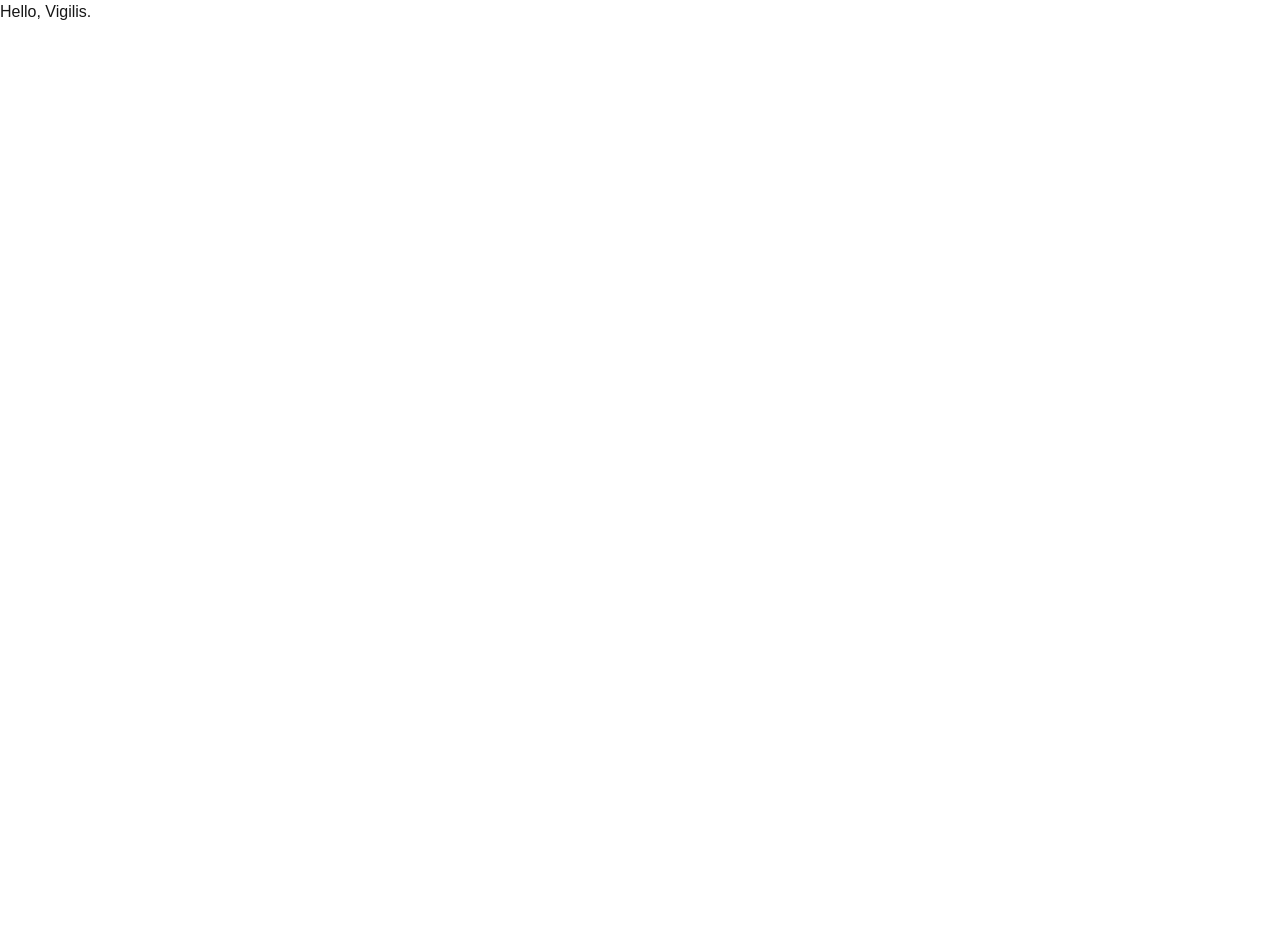
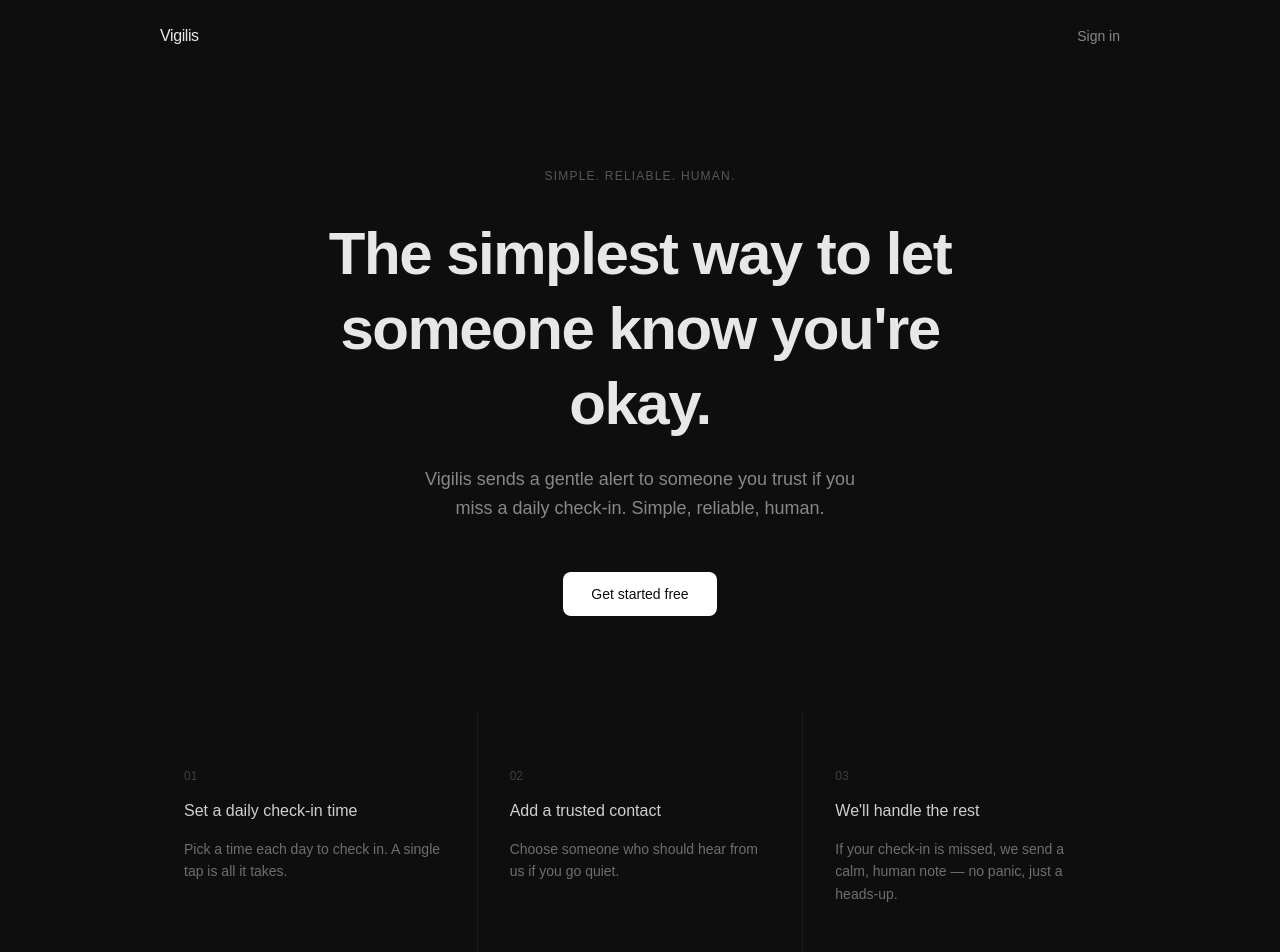
Before and after one commit to xThursday6/Vigilis, a Next.js app: page / in a window 1280 px wide. Shown: the top 952 px of the page. Before the commit the page ends 800 px from the top, so only its background shows below. Built offline with nearby package versions, Linux system fonts and the light colour scheme.

Commit message:
add landing page

```diff
--- a/app/layout.tsx
+++ b/app/layout.tsx
@@ -13,8 +13,9 @@
 });
 
 export const metadata: Metadata = {
-  title: "Create Next App",
-  description: "Generated by create next app",
+  title: "Vigilis — The simplest way to let someone know you're okay",
+  description:
+    "Vigilis sends a gentle alert to someone you trust if you miss a daily check-in. Simple, reliable, human.",
 };
 
 export default function RootLayout({
--- a/app/page.tsx
+++ b/app/page.tsx
@@ -1,7 +1,81 @@
+import Link from 'next/link'
+
 export default function Home() {
   return (
-    <main>
-      <h1>Hello, Vigilis.</h1>
+    <main className="min-h-screen bg-[#0e0e0e] flex flex-col">
+      {/* Nav */}
+      <nav className="flex items-center justify-between px-8 py-6 max-w-5xl mx-auto w-full">
+        <span className="text-white/90 font-medium tracking-tight">Vigilis</span>
+        <Link
+          href="/login"
+          className="text-sm text-white/50 hover:text-white/80 transition-colors"
+        >
+          Sign in
+        </Link>
+      </nav>
+
+      {/* Hero */}
+      <section className="flex-1 flex flex-col items-center justify-center px-6 text-center py-24">
+        <p className="text-xs font-medium tracking-widest uppercase text-white/30 mb-8">
+          Simple. Reliable. Human.
+        </p>
+        <h1 className="text-4xl sm:text-5xl md:text-6xl font-semibold text-white/90 leading-tight max-w-2xl mb-6 tracking-tight">
+          The simplest way to let someone know you're okay.
+        </h1>
+        <p className="text-lg text-white/50 max-w-md mb-12 leading-relaxed">
+          Vigilis sends a gentle alert to someone you trust if you miss a daily
+          check-in. Simple, reliable, human.
+        </p>
+        <Link
+          href="/signup"
+          className="inline-block bg-white text-[#0e0e0e] text-sm font-medium px-7 py-3 rounded-lg hover:bg-white/90 transition-colors"
+        >
+          Get started free
+        </Link>
+      </section>
+
+      {/* Features */}
+      <section className="max-w-5xl mx-auto w-full px-6 pb-32">
+        <div className="grid sm:grid-cols-3 gap-px bg-white/5 rounded-xl overflow-hidden">
+          {[
+            {
+              step: '01',
+              title: 'Set a daily check-in time',
+              body: 'Pick a time each day to check in. A single tap is all it takes.',
+            },
+            {
+              step: '02',
+              title: 'Add a trusted contact',
+              body: 'Choose someone who should hear from us if you go quiet.',
+            },
+            {
+              step: '03',
+              title: "We'll handle the rest",
+              body: 'If your check-in is missed, we send a calm, human note — no panic, just a heads-up.',
+            },
+          ].map(({ step, title, body }) => (
+            <div
+              key={step}
+              className="bg-[#0e0e0e] px-8 py-14 flex flex-col gap-4"
+            >
+              <span className="text-xs font-medium tabular-nums text-white/20">
+                {step}
+              </span>
+              <h3 className="text-white/80 font-medium text-base leading-snug">
+                {title}
+              </h3>
+              <p className="text-sm text-white/40 leading-relaxed">{body}</p>
+            </div>
+          ))}
+        </div>
+      </section>
+
+      {/* Footer */}
+      <footer className="border-t border-white/5 px-8 py-6">
+        <p className="text-center text-xs text-white/20">
+          © {new Date().getFullYear()} Vigilis
+        </p>
+      </footer>
     </main>
   )
 }
```
